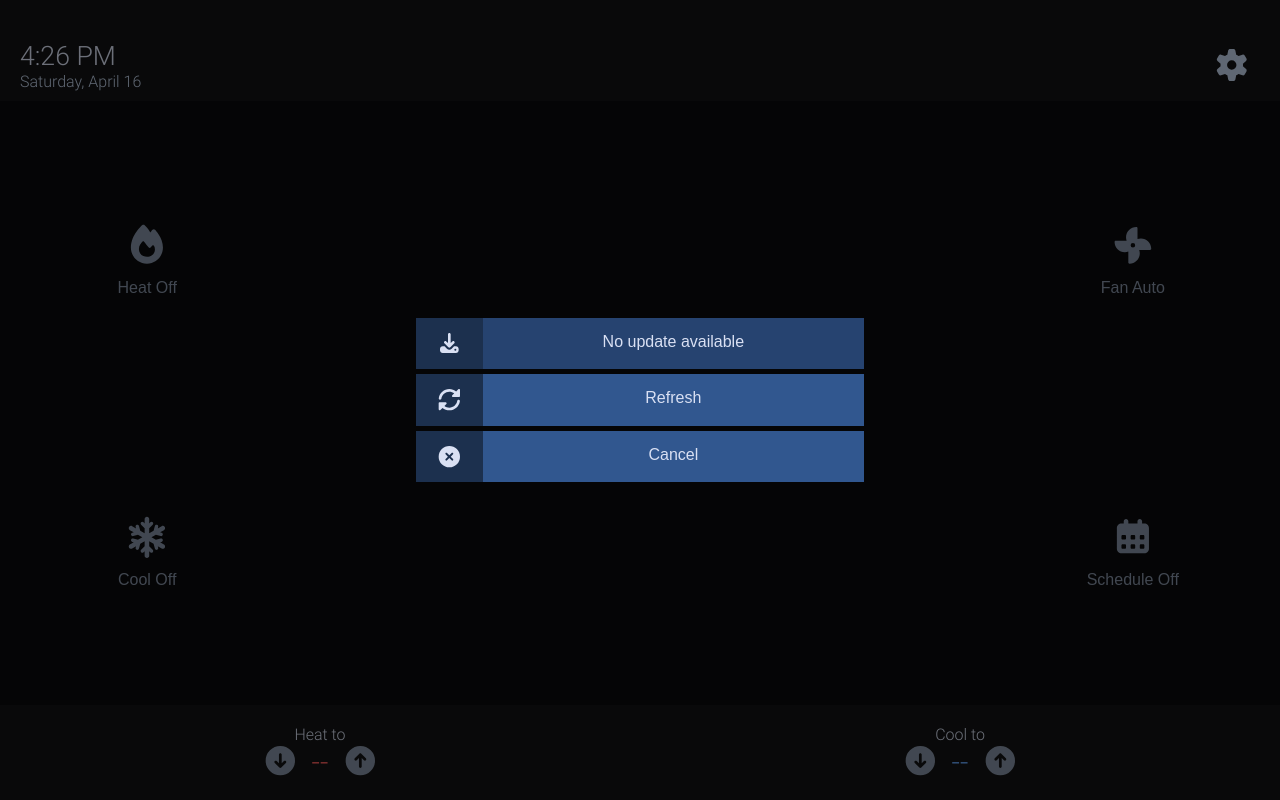
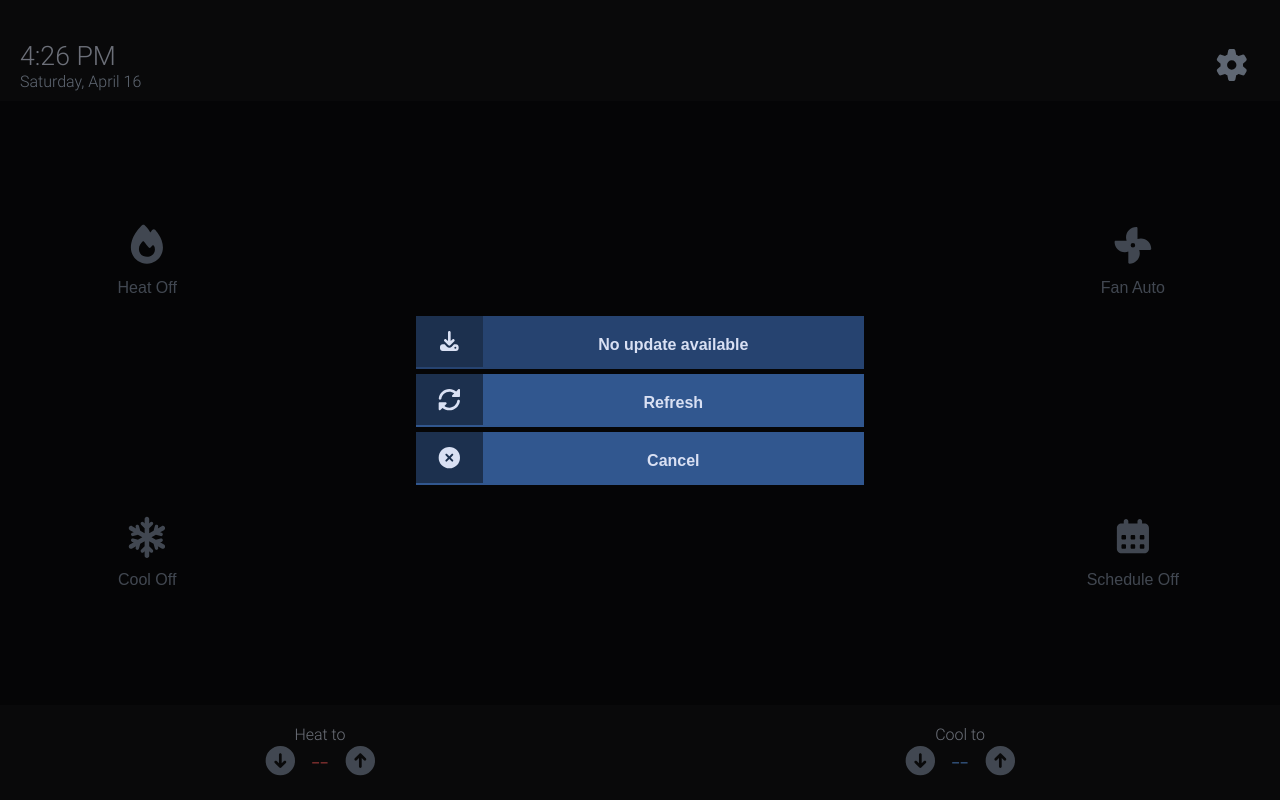
Before and after one commit to anishmgoyal/thermostat, a plain HTML site: page user_interface/thermostat.html in a window 1280 px wide. Both pictures are taken after a click on the button 1231 px from the left and 65 px from the top of the page. Drawn offline with Linux system fonts and the light colour scheme; no server answers; files whose address does not match are found by name.

Commit message:
Change menu button appearance

```diff
--- a/user_interface/menu.css
+++ b/user_interface/menu.css
@@ -40,8 +40,8 @@
 
 .menu button .button-text {
     flex: 1;
-    font-weight: 500;
-    padding: var(--spacing-one-plus-half) 0;
+    font-weight: 700;
+    padding: var(--spacing-double) 0 var(--spacing-one-plus-half);
 }
 
 .menu button:disabled {
```
